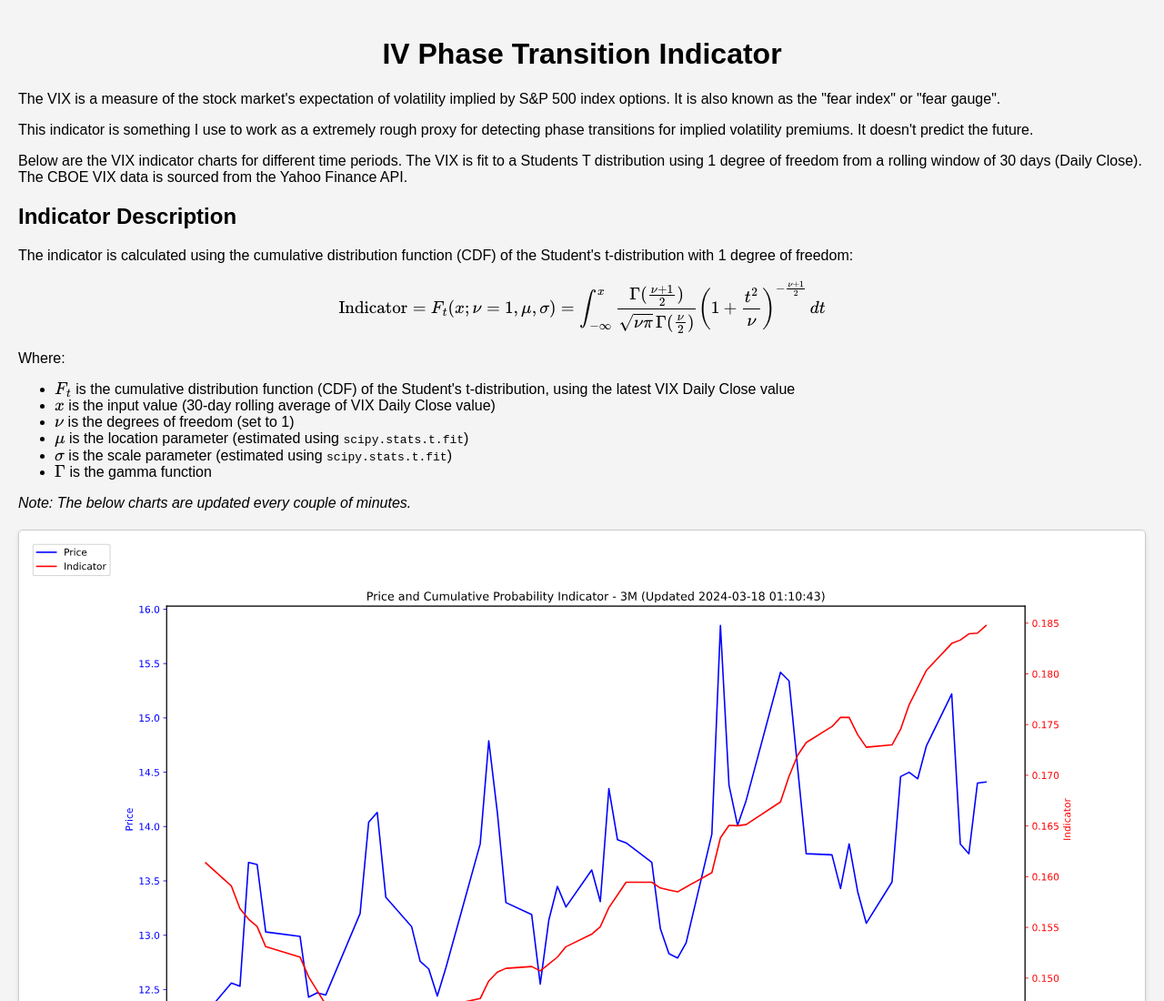
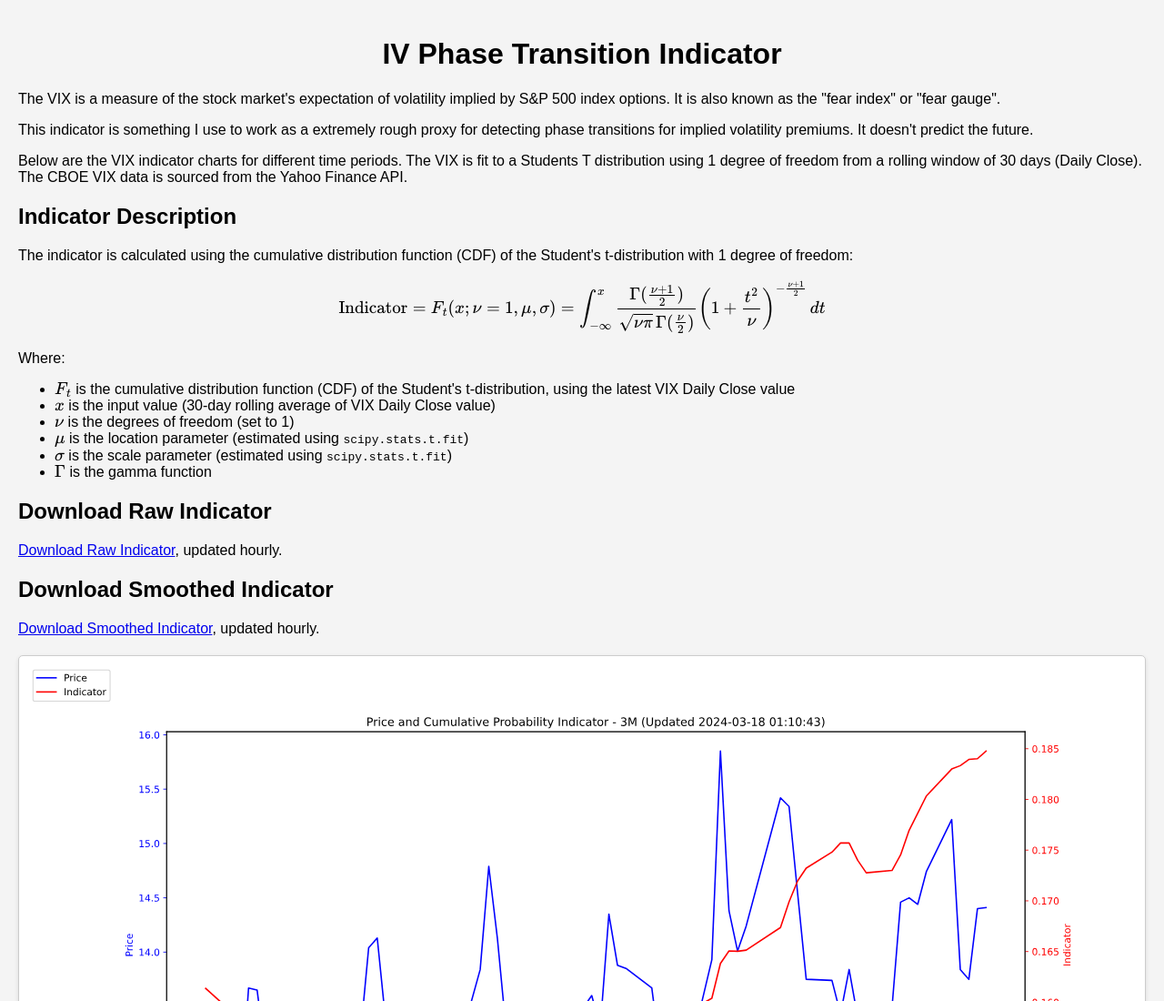
Before and after one commit to nightvision04/ivol-t-indicator, a plain HTML site: page index.html in a window 1280 px wide. Shown: the top 1100 px of the page at 91% size. Drawn offline with nearby package versions, Linux system fonts and the light colour scheme.

Commit message:
Added access to direct csv indicator.

```diff
--- a/index.html
+++ b/index.html
@@ -69,8 +69,14 @@
         </ul>
     </p>
 
+    <h2>Download Raw Indicator</h2>
     <p>
-         <i>Note: The below charts are updated every couple of minutes.</i>
+        <a href="https://raw.githubusercontent.com/nightvision04/ivol-t-indicator/main/data/vix_indicator_raw.csv" download>Download Raw Indicator</a>, updated hourly.
+    </p>
+
+    <h2>Download Smoothed Indicator</h2>
+    <p>
+        <a href="https://raw.githubusercontent.com/nightvision04/ivol-t-indicator/main/data/vix_indicator_smooth.csv" download>Download Smoothed Indicator</a>, updated hourly.
     </p>
 
     <div class="image-container">
```
